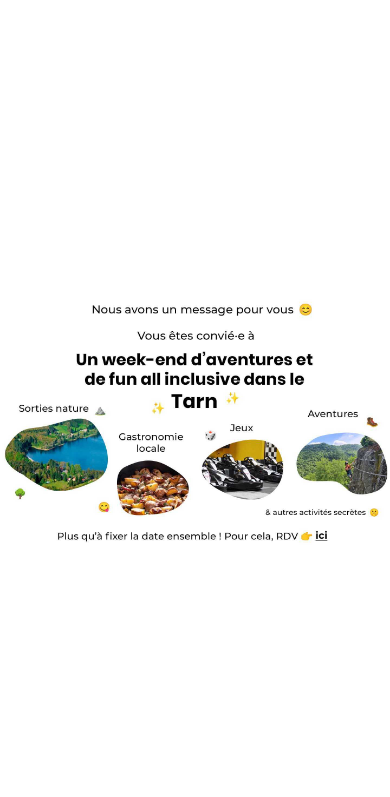
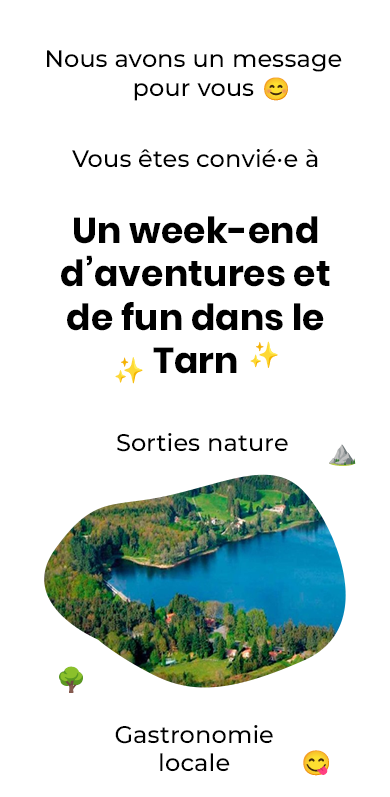
Before and after one commit to PipouwPieuw/advencygate, a plain HTML site: page tadaaaaa/index.html in a window 390 px wide. Shown: the top 797 px of the page. Drawn offline with nearby package versions, Linux system fonts and the light colour scheme.

Commit message:
Maj tadaaaaa

```diff
--- a/tadaaaaa/index.html
+++ b/tadaaaaa/index.html
@@ -13,7 +13,8 @@
 	<div class="page_content loading">
 		<div id="wrapper">
 			<div id="img_wrapper">
-				<img src="assets/tadaaaaa.jpg"/>
+				<img class="img_desktop" src="assets/tadaaaaa.jpg"/>
+				<img class="img_mobile" src="assets/tadaaaaa_mobile.png"/>
 				<a id="img_link" href="https://form.pandra.app/disponibilites"></a>
 			</div>
 		</div>
--- a/tadaaaaa/style.css
+++ b/tadaaaaa/style.css
@@ -48,8 +48,8 @@ ul {
 img {
 	max-width: 100vw;
 	max-height: 100vh;
-	max-width: auto;
-	max-height: auto;
+	width: auto;
+	height: auto;
 }
 @media only screen and (min-width: 641px) {
     body {
@@ -58,4 +58,21 @@ img {
     #wrapper {
         min-height: 100vh;
     }
+    .img_mobile {
+    	display: none;
+    }
 }
+@media only screen and (max-width: 640px) {
+    .img_desktop {
+    	display: none;
+    }
+	#img_link {
+		bottom: 0;
+	}
+	img {
+		max-height: unset;
+	}
+	#wrapper {
+	    align-items: flex-start;
+	}
+}
```
Also changed, not shown: tadaaaaa/assets/tadaaaaa_mobile.png (added).
